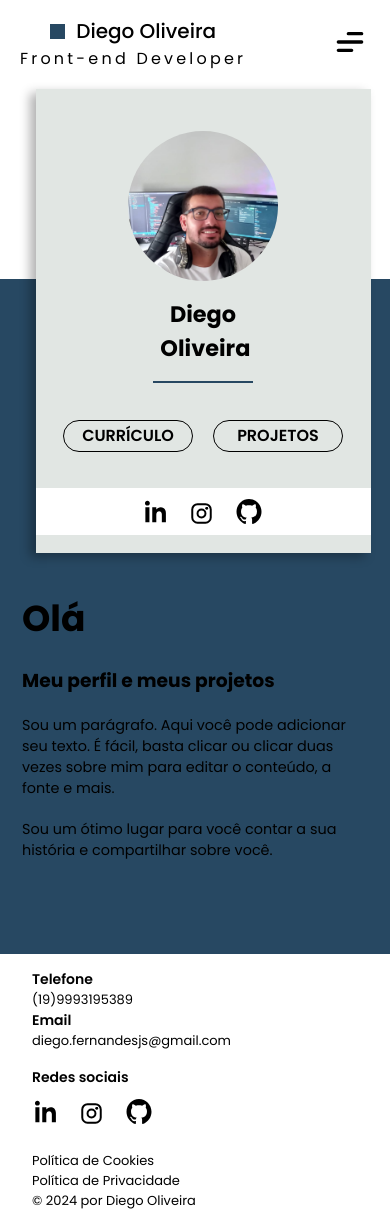
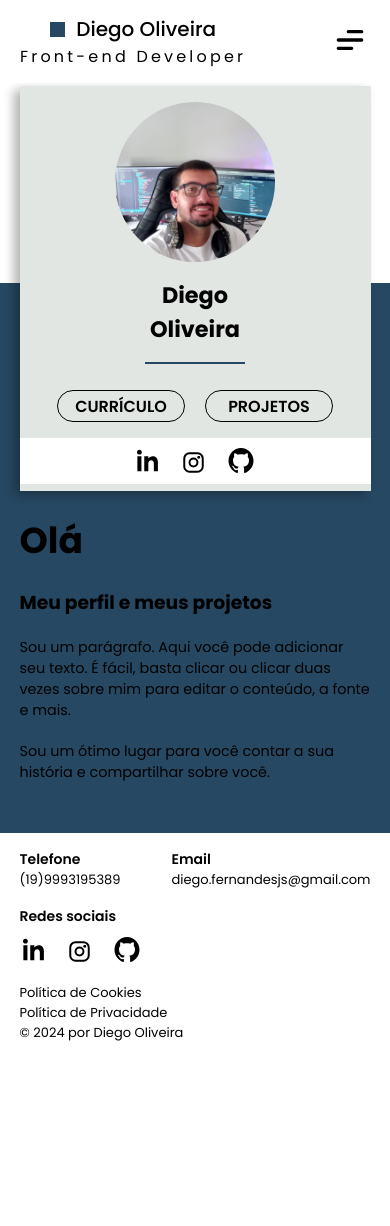
Before and after one commit to DiegoFernands/myPortifolio, a Next.js app: page / in a window 390 px wide. After the commit the page ends 1059 px from the top, so only its background shows below. Built offline with nearby package versions, Linux system fonts and the light colour scheme.

Commit message:
refactoring responsiveness

```diff
--- a/src/app/layout.tsx
+++ b/src/app/layout.tsx
@@ -3,6 +3,7 @@ import { Poppins } from "next/font/google";
 import "./globals.css";
 import StyledComponentsRegistry from '../lib/registry'
 import { Header } from '@/components/Header/header';
+import Footer from "@/components/Footer/footer";
 
 const poppins = Poppins({ subsets: ["latin"] , weight: ['100', '300', '400', '500','600', '700']});
 
@@ -22,6 +23,7 @@ export default function RootLayout({
         <StyledComponentsRegistry>
           <Header/>
           {children}
+          <Footer/>
         </StyledComponentsRegistry>
       </body>
     </html>
--- a/src/app/page.tsx
+++ b/src/app/page.tsx
@@ -1,18 +1,25 @@
 'use client'
-import Footer from "@/components/Footer/footer";
-import Main from "@/components/Main/main";
-import styled from "styled-components";
+import styled from "styled-components"
+import Card from "../components/Main/Card/card"
+import Content from "../components/Main/Content/content"
 
+const TagMain = styled.div`
+  display: flex;
+  flex-direction: column;
+  align-items: center;
+  justify-content: center;
+  background-color: #274862;
+  position: relative;
+  height: 750px;
+  top: 200px;
+  width: 100%;
+`
 
-const Container = styled.div`
-  position: absolute;
-  z-index: -1;
-`
-export default function Home() {
-  return (
-    <Container>
-      <Main/>
-      <Footer/>
-    </Container>
-  );
+export default function Home(){
+  return(
+    <TagMain>
+      <Card/>
+      <Content/>
+    </TagMain>
+  )
 }
--- a/src/components/Footer/ContentFooter/social-info.tsx
+++ /dev/null
@@ -1,104 +0,0 @@
-import IconInstagram from '@/components/Main/Icon-Social/instagram';
-import IconLinkedin from './../../Main/Icon-Social/linkedin';
-import IconGithub from '@/components/Main/Icon-Social/github';
-import styled from 'styled-components';
-
-interface SocialInfoProps {}
-
-const ContainerInfo = styled.div`
-    padding: 15px 32px;
-    display: flex;
-    flex-direction: column;
-    gap: 1rem;
-
-    @media screen and (min-width: 768px){
-       flex-direction: row;
-       justify-content: space-around;
-    }
-
-    @media screen and (min-width: 1024px){
-        justify-content: space-around;
-    }
-
-    @media screen and (min-width: 1440px){
-        padding: 13px 32px;
-        justify-content: space-around;
-
-    }
-
-    @media screen and (min-width: 1700px){
-        justify-content: space-around;
-        align-items: center;
-    }
-`
-
-const DivSocial = styled.div`
-    display: flex;
-    flex-direction: column;
-    justify-content: center;
-    p {
-        font-size: 14px;
-        font-weight: 600;
-        margin-bottom: 0.4rem;
-    }
-`
-
-const DivIcon = styled.div`
-    display: flex;
-    align-items: center;
-    gap: 1rem;
-`
-
-const DivInfo = styled.div`
-    font-size: small;
-`
-const TagDiv = styled.div`
-    display: flex;
-    align-items: center;
-    justify-content: space-between;
-
-    @media screen and (min-width: 768px){
-        gap: 20px;
-    }
-
-    @media screen and (min-width: 1700px){
-        justify-content: space-between;
-    }
-`
-const Size = styled.div`
-    font-size: small;
-`
-
-const Bold = styled.p`
-    font-weight: 600;
-    font-size: 14px;
-`
-
-
-export default function SocialInfo(props : SocialInfoProps){
-    return(
-        <ContainerInfo>
-            <TagDiv>
-                <Size>
-                    <Bold>Telefone</Bold>
-                    <p>(19)9993195389</p>
-                    <Bold>Email</Bold>
-                    <p>diego.fernandesjs@gmail.com</p>
-                </Size>
-            </TagDiv>
-            <DivSocial>
-                <p>Redes sociais</p>
-                <DivIcon>
-                    <IconLinkedin/>
-                    <IconInstagram/>
-                    <IconGithub/>
-                </DivIcon>
-            </DivSocial>
-            <DivInfo>
-                <p>Política de Cookies</p>
-                <p>Política de Privacidade</p>
-                <p>© 2024 por Diego Oliveira</p>
-            </DivInfo>
-        </ContainerInfo>
-    )
-}
--- a/src/components/Footer/footer.tsx
+++ b/src/components/Footer/footer.tsx
@@ -1,15 +1,89 @@
-import SocialInfo from "./ContentFooter/social-info"
+'use client'
+import IconInstagram from '@/components/Main/Icon-Social/instagram';
+import IconLinkedin from '@/components/Main/Icon-Social/linkedin';
+import IconGithub from '@/components/Main/Icon-Social/github';
+import styled from 'styled-components';
 
-interface FooterProps {
 
-}
+const ContainerFooter = styled.footer`
+    display: flex;
+    align-items: center;
+    justify-content: center;
+    background-color: #fff;
+    width: 100%;
+    position: relative;
+    z-index: 0;
+`
+const ContentFooter = styled.div`
+    padding: 1em 0 1em;
+    width: 90%;
+`
 
-export default function Footer(props : FooterProps){
+const DivSocial = styled.div`
+    display: flex;
+    flex-direction: column;
+    justify-content: center;
+    padding-bottom: 0.6rem;
+    p {
+        font-size: 14px;
+        font-weight: 600;
+        margin-bottom: 0.4rem;
+    }
+`
+
+const DivIcon = styled.div`
+    display: flex;
+    align-items: center;
+    gap: 1rem;
+`
+
+const DivInfo = styled.div`
+    font-size: small;
+`
+const TagDiv = styled.div`
+    display: flex;
+    align-items: center;
+    justify-content: space-between;
+    padding-bottom: 1em;
+`
+const Size = styled.div`
+    font-size: small;
+`
+
+const Bold = styled.p`
+    font-weight: 600;
+    font-size: 14px;
+`
+
+
+export default function Footer(){
     return(
-        <div style={{
-            width: '100vw'
-        }}>
-            <SocialInfo/>
-        </div>
+        <ContainerFooter>
+            <ContentFooter>
+                <TagDiv>
+                    <Size>
+                        <Bold>Telefone</Bold>
+                        <p>(19)9993195389</p>
+                    </Size>
+                    <Size>
+                        <Bold>Email</Bold>
+                        <p>diego.fernandesjs@gmail.com</p>
+                    </Size>
+                </TagDiv>
+                <DivSocial>
+                    <p>Redes sociais</p>
+                    <DivIcon>
+                        <IconLinkedin/>
+                        <IconInstagram/>
+                        <IconGithub/>
+                    </DivIcon>
+                </DivSocial>
+                <DivInfo>
+                    <p>Política de Cookies</p>
+                    <p>Política de Privacidade</p>
+                    <p>© 2024 por Diego Oliveira</p>
+                </DivInfo>
+            </ContentFooter>
+        </ContainerFooter>
     )
 }
--- a/src/components/Header/header.tsx
+++ b/src/components/Header/header.tsx
@@ -11,24 +11,13 @@ interface HeaderProps {
 }
 
 const TagHeader = styled.header`
+    background-color: #fff;
     display: flex;
     justify-content: space-between;
     align-items: center;
-    padding: 16px 20px;
+    padding: 14px 20px;
     position: relative;
-    z-index: 0;
-    margin-bottom: 12rem;
-
-    @media screen and (min-width: 768px){
-        margin-bottom: 0;
-    }
-    @media screen and (min-width: 1024px){
-        padding: 25px 70px;
-    }
-
-    @media screen and (min-width: 1440px){
-        padding: 30px 220px;
-    }
+    z-index: 1;
 `
 
 const Logo = styled.a`
--- a/src/components/Main/Card/card-button.tsx
+++ b/src/components/Main/Card/card-button.tsx
@@ -6,15 +6,17 @@ interface CardButtonProps {
 const ContainerBtn = styled.div`
     display: flex;
     gap: 20px;
+    width: 100%;
+    padding-top: 10px;
 `
 const LinkBtn = styled.a`
-    border: 1px solid #000;
-    height: 32px;
-    width: 130px;
-    border-radius: 20px;
     display: flex;
     align-items: center;
     justify-content: center;
+    border: 1px solid #000;
+    width: 8em;
+    height: 2em;
+    border-radius: 20px;
     text-transform: uppercase;
     font-weight: 600;
     &:hover{
--- a/src/components/Main/Card/card-content.tsx
+++ b/src/components/Main/Card/card-content.tsx
@@ -1,5 +1,5 @@
-import Image from 'next/image';
 import styled from "styled-components"
+import CardButton from './card-button';
 
 interface CardContentProps {
 
@@ -11,11 +11,11 @@ const TagDiv = styled.div`
     justify-content: center;
     align-items: center;
     gap: 1rem;
-    margin-top: 1.5rem;
+    padding-top: 1em;
 `
 const Img = styled.img`
-    width: 150px;
-    height: 150px;
+    width: 10em;
+    height: 10em;
     border-radius: 50%;
     object-fit: cover;
 `
@@ -30,29 +30,13 @@ const Name = styled.h3`
     width: 53%;
     text-align: center;
     white-space: pre-wrap;
-
-    @media screen and (min-width: 1024px){
-       font-size: 1.6rem;
-    }
 `
 const TagPDesk = styled.p`
     display: none;
-    @media screen and (min-width: 600px){
+    letter-spacing: 0.2em;
+
+    @media screen and (min-width: 768px){
         display: block;
-        font-size: 18px;
-        letter-spacing: 0.2rem;
-    }
-
-    @media screen and (min-width: 1024px){
-       margin-top: 5px;
-    }
-
-    @media screen and (min-width: 1440px){
-       margin-top: 10px;
-    }
-
-    @media screen and (min-width: 1700px){
-       margin-top: 20px;
     }
 `
 export default function CardContent(props : CardContentProps){
@@ -62,6 +46,7 @@ export default function CardContent(props : CardContentProps){
             <Name>Diego Oliveira</Name>
             <Border></Border>
             <TagPDesk>Front-end Developer</TagPDesk>
+            <CardButton/>
         </TagDiv>
     )
 }
--- a/src/components/Main/Card/card.tsx
+++ b/src/components/Main/Card/card.tsx
@@ -1,6 +1,5 @@
 import styled from "styled-components"
 import CardContent from './card-content';
-import CardButton from "./card-button";
 import CardSocial from "./card-social";
 
 interface CardProps {
@@ -8,63 +7,23 @@ interface CardProps {
 }
 
 const ContainerCard = styled.div`
-    width: 335px;
-    height: 55vh;
-    background-color: #e1e6e3;
-    position: absolute;
-    top: -190px;
-    right: 5%;
-    box-shadow: -6px 4px 10px rgba(0, 0, 0, 0.3);
     display: flex;
     align-items: center;
-    justify-content: space-around;
     flex-direction: column;
-
-    @media screen and (max-width: 320px){
-        right: 0;
-    }
-
-    @media screen and (min-width: 400px){
-        width: 340px;
-        right: 9%;
-    }
-
-    @media screen and (min-width: 425px){
-        right: 10%;
-    }
-
-    @media screen and (min-width: 768px){
-        top: 100px;
-        left: 70px;
-        height: 55%;
-    }
-
-    @media screen and (min-width: 1024px){
-        left: 165px;
-    }
-
-    @media screen and (min-width: 1440px){
-        left: 360px;
-    }
-
-    @media screen and (min-width: 1700px){
-        width: 400px;
-        height: 53vh;
-        left: 450px;
-    }
-
-    @media screen and (min-width: 1800px){
-        width: 400px;
-        height: 53vh;
-        left: 590px;
-    }
+    background-color: #e1e6e3;
+    box-shadow: -6px 4px 10px rgba(0, 0, 0, 0.3);
+    width: 90%;
+    height: 54%;
+    position: absolute;
+    top: -197px;
+    z-index: 0;
+    gap: 1em;
 `
 
 export default function Card(props : CardProps){
     return(
         <ContainerCard>
             <CardContent/>
-            <CardButton/>
             <CardSocial/>
         </ContainerCard>
     )
--- a/src/components/Main/Content/content.tsx
+++ b/src/components/Main/Content/content.tsx
@@ -1,62 +1,18 @@
 import styled from "styled-components"
-import CardButton from './../Card/card-button';
 
 interface ContentProps {
 
 }
 
 const ContainerContent = styled.div`
-    position: absolute;
-    top: 33%;
+    width: 90%;
     display: flex;
     flex-direction: column;
     gap: 20px;
-    padding: 0 22px;
-
-    @media screen and (min-width: 412px){
-        padding: 0 35px;
-    }
-
-    @media screen and (min-width: 768px){
-        top: 100px;
-        left: 407px;
-        width: 47%;
-    }
-
-    @media screen and (min-width: 1024px){
-        left: 502px;
-        top: 100px;
-        width: 41%;
-    }
-
-    @media screen and (min-width: 1440px){
-        width: 30%;
-        top: 105px;
-        left: 695px;
-    }
-
-    @media screen and (min-width: 1700px){
-        width: 26%;
-        top: 95px;
-        left: 845px;
-    }
-
-    @media screen and (min-width: 1800px){
-        top: 115px;
-        width: 20%;
-        left: 990px;
-    }
 `
 
 const Title = styled.div`
     font-size: large;
-    @media screen and (min-width: 768px){
-        font-size: 35px;
-    }
-
-    @media screen and (min-width: 1700px){
-        font-size: 50px;
-    }
 `
 const SubTitle = styled.div`
     font-size: medium;
--- a/src/components/Main/main.tsx
+++ /dev/null
@@ -1,44 +0,0 @@
-'use client'
-import styled from "styled-components"
-import Card from "./Card/card"
-import Content from "./Content/content"
-
-interface MainProps {
-
-}
-
-const TagMain = styled.main`
-    width: 100vw;
-    height: 80vh;
-    background-color: #274862;
-
-    @media screen and (min-width: 768px){
-        height: 77vh;
-        width: 31%;
-    }
-
-    @media screen and (min-width: 1024px){
-        width: 33%;
-    }
-
-    @media screen and (min-width: 1440px){
-        width: 37%;
-    }
-
-    @media screen and (min-width: 1700px){
-        width: 38%;
-    }
-
-    @media screen and (min-width: 1800px){
-        width: 41%;
-    }
-`
-
-export default function Main(props : MainProps){
-    return(
-        <TagMain>
-            <Card/>
-            <Content/>
-        </TagMain>
-    )
-}
```
Also changed, not shown: src/components/Header/Content-Header/nav-link.tsx (+7 -4 lines).
